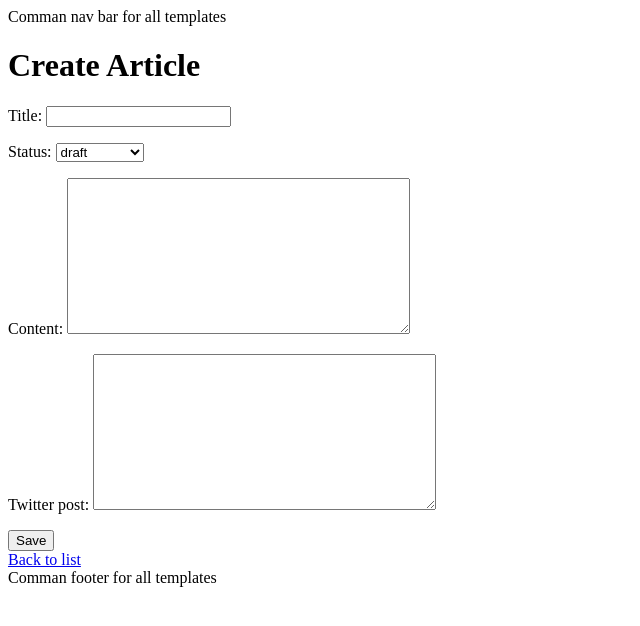
After one commit to yasenAlexiev/django_first_steps, a Django app: page /articles/create/ in a window 1280 px wide. The commit adds this page. Shown: the top 626 px of the page, without its empty margins (0-640 px from the left). Run offline with Django 5.2, Linux system fonts and the light colour scheme; parts of the project's set-up code (start-up, migrations or seed data) failed here and were passed over.

Commit message:
make the creation, deletion and updated pages. Abstract the html to the base.html

```diff
--- a/djangocourse/app/models.py
+++ b/djangocourse/app/models.py
@@ -1,5 +1,6 @@
 from django.db import models
 from django.contrib.auth.models import AbstractUser
+import re
 
 
 ARTICLE_STATUS = (
@@ -21,3 +22,8 @@ class Article(models.Model):
                                     default="draft")
     created_at = models.DateTimeField(auto_now_add=True)
     updated_at = models.DateTimeField(auto_now=True)
+
+    def save(self, *args, **kwargs):
+        text = re.sub(r"<[^>]*", "", self.content).replace("&nbsp;", " ")
+        self.word_count = len(re.findall(r"\b\w+\b", text))
+        super().save(*args, **kwargs)
--- a/djangocourse/app/urls.py
+++ b/djangocourse/app/urls.py
@@ -1,4 +1,14 @@
 from django.urls import path
-from app.views import home
+from app.views import (
+    ArticleListView,
+    ArticleCreateView,
+    ArticleUpdateView,
+    ArticleDeleteView
+)
 
-urlpatterns = [path("", home),]
+urlpatterns = [
+    path("", ArticleListView.as_view(), name="home"),
+    path("create/", ArticleCreateView.as_view(), name="create_article"),
+    path("<int:pk>/update/", ArticleUpdateView.as_view(), name="update_article"),
+    path("<int:pk>/delete/", ArticleDeleteView.as_view(), name="delete_article"),
+]
--- a/djangocourse/app/views.py
+++ b/djangocourse/app/views.py
@@ -1,6 +1,35 @@
 from django.shortcuts import render
+from django.urls import reverse_lazy
 from app.models import Article
+from django.views.generic import (
+    CreateView,
+    ListView,
+    UpdateView,
+    DeleteView
+)
 
-def home(request):
-    articles = Article.objects.all()
-    return render(request, "app/home.html", {"articles": articles})
+class ArticleListView(ListView):
+    template_name = "app/home.html"
+    model = Article
+    context_object_name = "articles"
+
+
+class ArticleCreateView(CreateView):
+    template_name = "app/article_create.html"
+    model = Article
+    fields = ["title", "status", "content","twitter_post"]
+    success_url = reverse_lazy("home")
+
+class ArticleUpdateView(UpdateView):
+    template_name = "app/article_update.html"
+    model = Article
+    fields = ["title", "status", "content", "twitter_post"]
+    success_url = reverse_lazy("home")
+    context_object_name = "article"
+
+
+class ArticleDeleteView(DeleteView):
+    template_name = "app/article_delete.html"
+    model = Article
+    success_url = reverse_lazy("home")
+    context_object_name = "article"
--- a/djangocourse/djangocourse1/urls.py
+++ b/djangocourse/djangocourse1/urls.py
@@ -19,5 +19,5 @@ from django.urls import path, include
 
 urlpatterns = [
     path('admin/', admin.site.urls),
-    path("", include("app.urls"))
+    path("articles/", include("app.urls"))
 ]
--- /dev/null
+++ b/djangocourse/templates/app/article_create.html
@@ -0,0 +1,11 @@
+{% extends "app/base.html" %}
+
+{% block content %}
+    <h1>Create Article</h1>
+    <form method="post">
+        {% csrf_token %}
+        {{ form.as_p }}
+        <button type="submit">Save</button>
+    </form>
+    <a href="{% url 'home' %}">Back to list<a>
+{% endblock content %}
--- /dev/null
+++ b/djangocourse/templates/app/base.html
@@ -0,0 +1,14 @@
+<!DOCTYPE html>
+<html lang="en">
+<head>
+    <meta charset="UTF-8">
+    <meta name="viewport" content="width=device-width, initial-scale=1.0">
+    <title>Djangocourse</title>
+</head>
+<body>
+    <nav>Comman nav bar for all templates</nav>
+    {% block content %}
+    {% endblock content %}
+    <footer>Comman footer for all templates</footer>
+</body>
+</html>
```
Also changed, not shown: djangocourse/app/admin.py (+10 -1 lines), djangocourse/templates/app/article_delete.html (added, +11 -0 lines), djangocourse/templates/app/article_update.html (added, +14 -0 lines), djangocourse/templates/app/home.html (+14 -13 lines).
